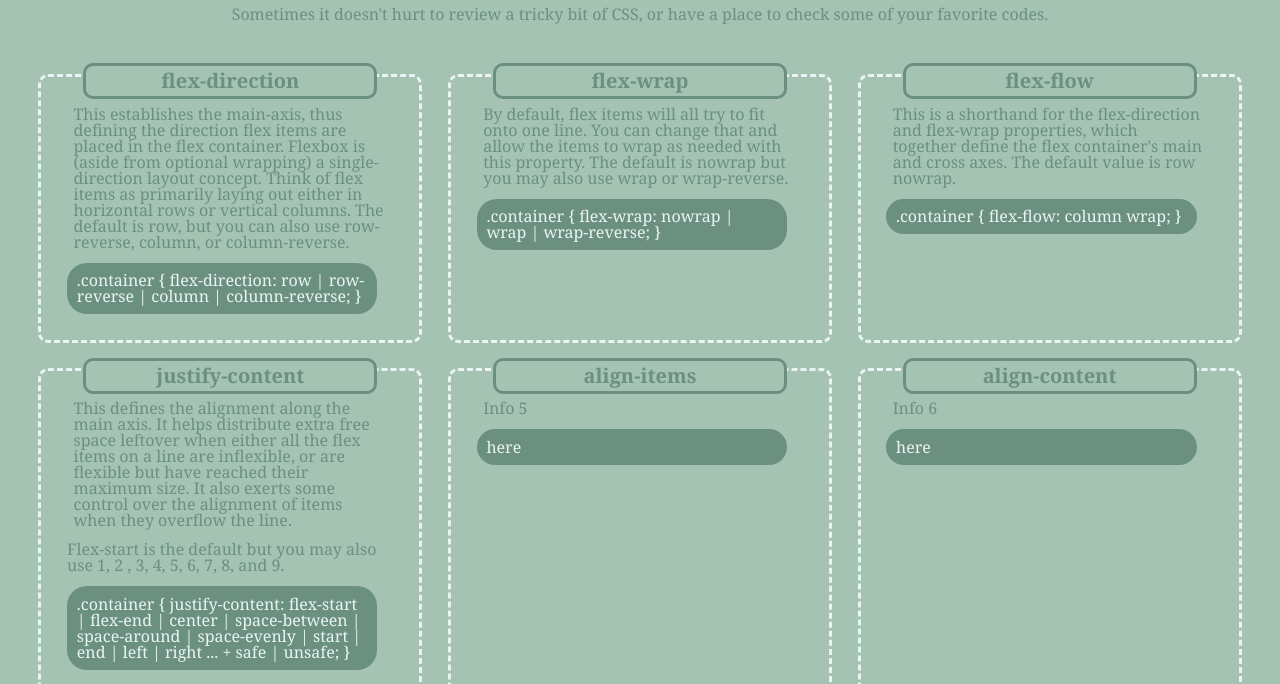
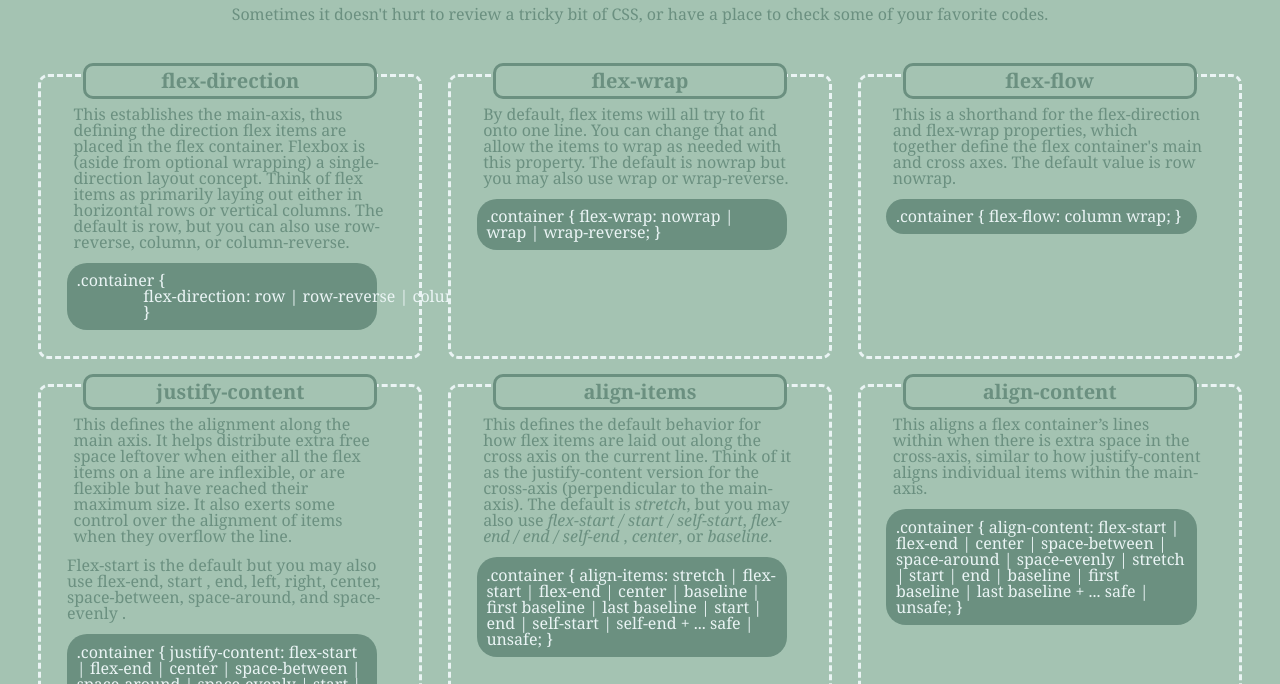
Before and after one commit to uiido/css-snipet-cheat-sheet, a plain HTML site: page index.html in a window 1280 px wide. Shown: the part 116-800 px from the top of the page. Drawn offline with Linux system fonts and the light colour scheme.

Commit message:
Adjusting em tags, adding pre and code html

```diff
--- a/index.html
+++ b/index.html
@@ -26,9 +26,12 @@
                 The default is <emphasis>row</emphasis>, but you can also use <emphasis>row-reverse</emphasis>,
                 <emphasis>column</emphasis>, or <emphasis>column-reverse</emphasis>.
             </p>
-            <div class="codes">.container {
+            <div class="codes">
+                <pre><code>.container {
                 flex-direction: row | row-reverse | column | column-reverse;
-                }</div>
+                }</code></pre>
+            </div>
+        </article>
         </article>
 
         <article class="code-box">
@@ -55,9 +58,12 @@
             <p>This defines the alignment along the main axis. It helps distribute extra free space leftover when either
                 all the flex items on a line are inflexible, or are flexible but have reached their maximum size. It
                 also exerts some control over the alignment of items when they overflow the line.</p>
-            <emphasis>Flex-start</emphasis> is the default but you may also use <emphasis>1</emphasis>, <emphasis>2
-            </emphasis>, <emphasis>3</emphasis>, <emphasis>4</emphasis>, <emphasis>5</emphasis>, <emphasis>6</emphasis>,
-            <emphasis>7</emphasis>, <emphasis>8</emphasis>, and <emphasis>9</emphasis>.</p>
+            <emphasis>Flex-start</emphasis> is the default but you may also use <emphasis>flex-end</emphasis>,
+            <emphasis>start
+            </emphasis>, <emphasis>end</emphasis>, <emphasis>left</emphasis>, <emphasis>right</emphasis>, <emphasis>
+                center</emphasis>,
+            <emphasis>space-between</emphasis>, <emphasis>space-around</emphasis>, and <emphasis>space-evenly</emphasis>
+            .</p>
             <div class="codes">.container {
                 justify-content: flex-start | flex-end | center | space-between | space-around | space-evenly | start |
                 end | left | right ... + safe | unsafe;
@@ -66,14 +72,26 @@
 
         <article class="code-box">
             <h2>align-items</h2>
-            <p>Info 5</p>
-            <div class="codes">here</div>
+            <p>This defines the default behavior for how flex items are laid out along the cross axis on the current
+                line. Think of it as the justify-content version for the cross-axis (perpendicular to the main-axis).
+                The default is <em>stretch</em>, but you may also use <em>flex-start / start /
+                    self-start</em>, <em>flex-end / end / self-end
+                </em>, <em>center</em>, or <em>baseline</em>.
+            </p>
+            <div class="codes">.container {
+                align-items: stretch | flex-start | flex-end | center | baseline | first baseline | last baseline |
+                start | end | self-start | self-end + ... safe | unsafe;
+                }</div>
         </article>
 
         <article class="code-box">
             <h2>align-content</h2>
-            <p>Info 6</p>
-            <div class="codes">here</div>
+            <p>This aligns a flex container’s lines within when there is extra space in the cross-axis, similar to how
+                justify-content aligns individual items within the main-axis.</p>
+            <div class="codes">.container {
+                align-content: flex-start | flex-end | center | space-between | space-around | space-evenly | stretch |
+                start | end | baseline | first baseline | last baseline + ... safe | unsafe;
+                }</div>
         </article>
     </main>
     <footer>
```
